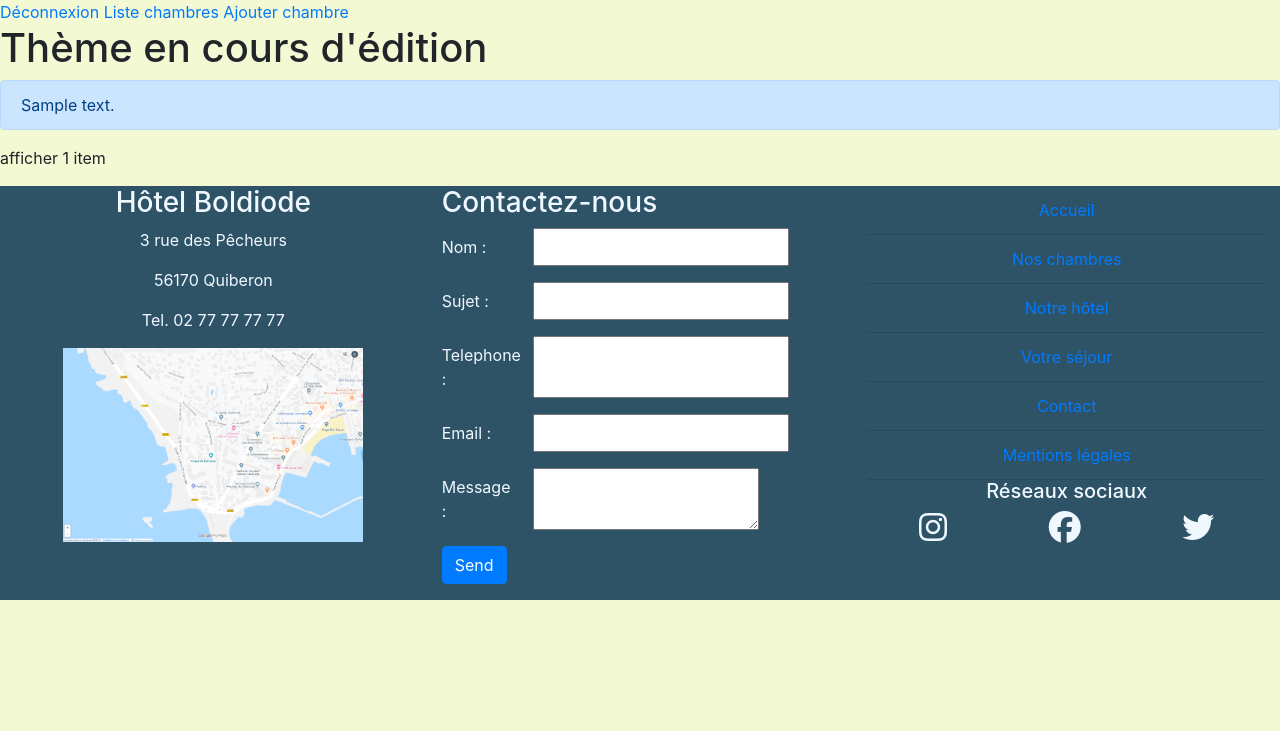
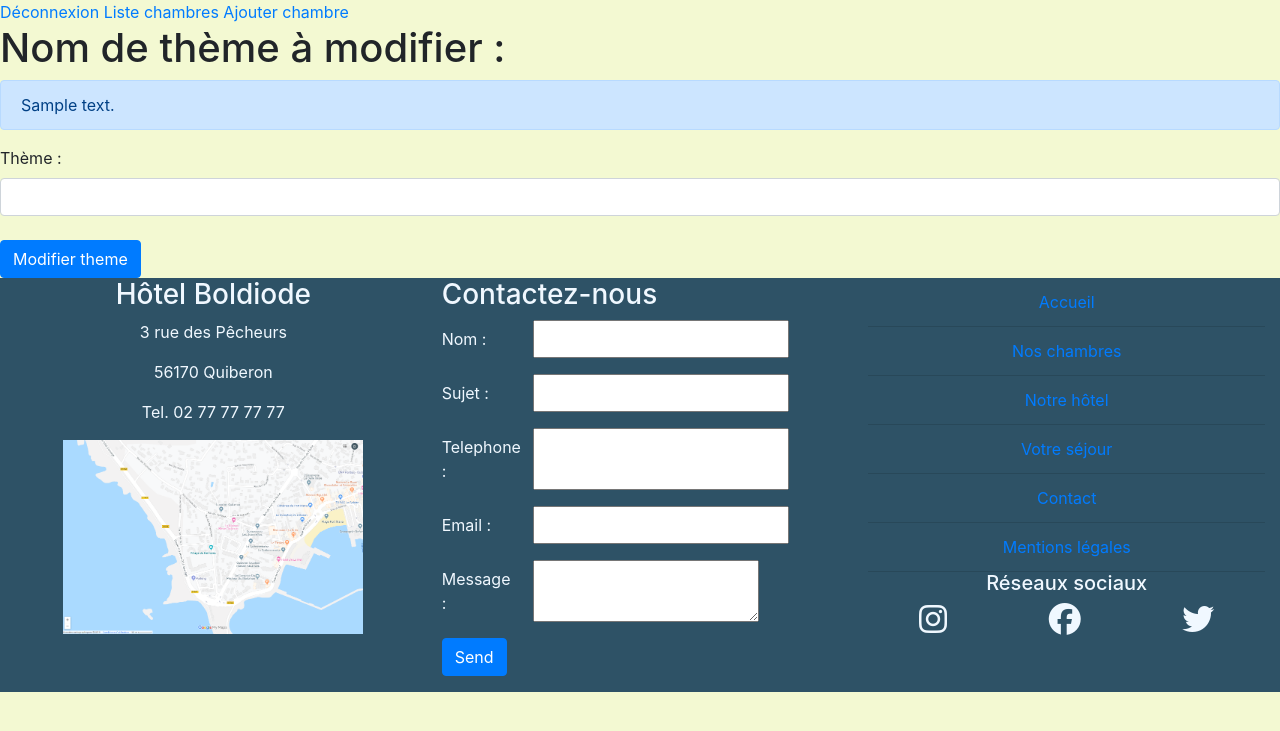
Before and after one commit to apsuma/nantes-0919-php-boldiode, a PHP site: template src/View/Admin/editTheme.html.twig in a window 1280 px wide. Shown: the top 731 px of the page. Run offline with PHP 8.4, Linux system fonts and the light colour scheme; the template is opened without the code that fills it: most values are stand-ins (such as "Sample title", 1, 10 or a date in 2020); some libraries are stand-ins or nearby versions.

Commit message:
editThemeForm and editTheme ok

```diff
--- a/src/Controller/AdminController.php
+++ b/src/Controller/AdminController.php
@@ -217,7 +217,7 @@ class AdminController extends AbstractController
     public function editTheme(int $id): string
     {
         $this->checkAdmin();
-        $themeManager = new PriceManager();
+        $themeManager = new ThemeManager();
         $theme = $themeManager->selectOneById($id);
         return $this->twig->render('Admin/editTheme.html.twig', ['theme' => $theme]);
     }
--- /dev/null
+++ b/src/View/Admin/_editThemeForm.html.twig
@@ -0,0 +1,14 @@
+<form action="/admin/editPrice/{{ theme.id }}" method="post">
+    <input type="hidden" value="{{ theme.id }}" name="id">
+    <div class="form-group">
+        <label for="name">Thème :</label>
+        <input
+                type="text"
+                id="name"
+                class="form-control {{ (nameError is null) ? '':'is-invalid' }}"
+                value="{{ (nameError is not null) ? '' : theme.name|e }}"
+                name="name"
+        >
+        <br>
+        <input type="submit" class="btn btn-primary" value="Modifier theme">
+</form>
--- a/src/View/Admin/editTheme.html.twig
+++ b/src/View/Admin/editTheme.html.twig
@@ -5,13 +5,11 @@
 {% endblock %}
 
 {% block content %}
-    <h1>Thème en cours d'édition</h1>
+    <h1>Nom de thème à modifier : </h1>
     {% if get.message is defined %}
         <div class="alert alert-primary" role="alert">
             {{ get.message }}
         </div>
     {% endif %}
-    <section>
-        <p>afficher 1 item</p>
-    </section>
+    {% include 'Admin/_editThemeForm.html.twig' %}
 {% endblock %}
```
